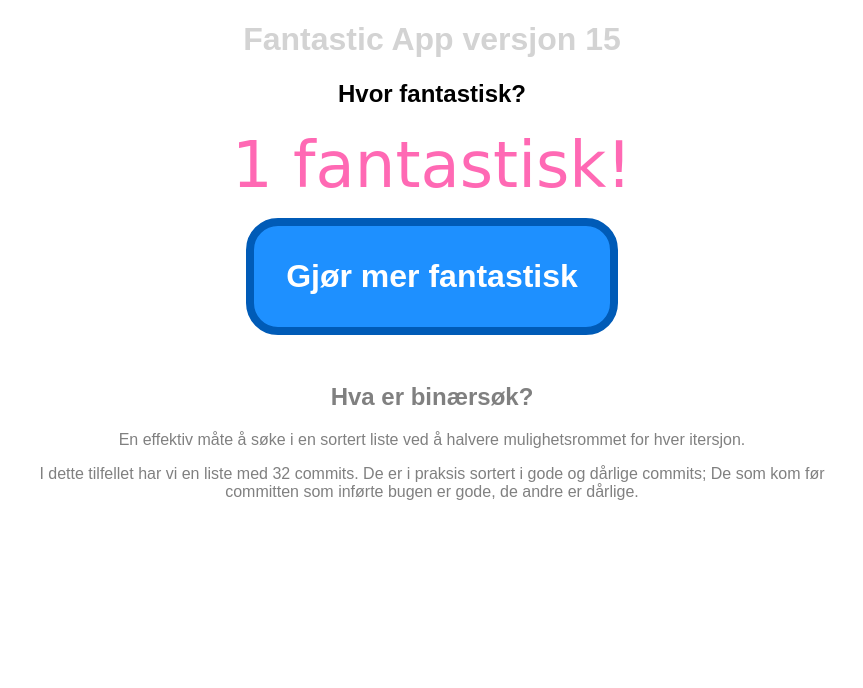
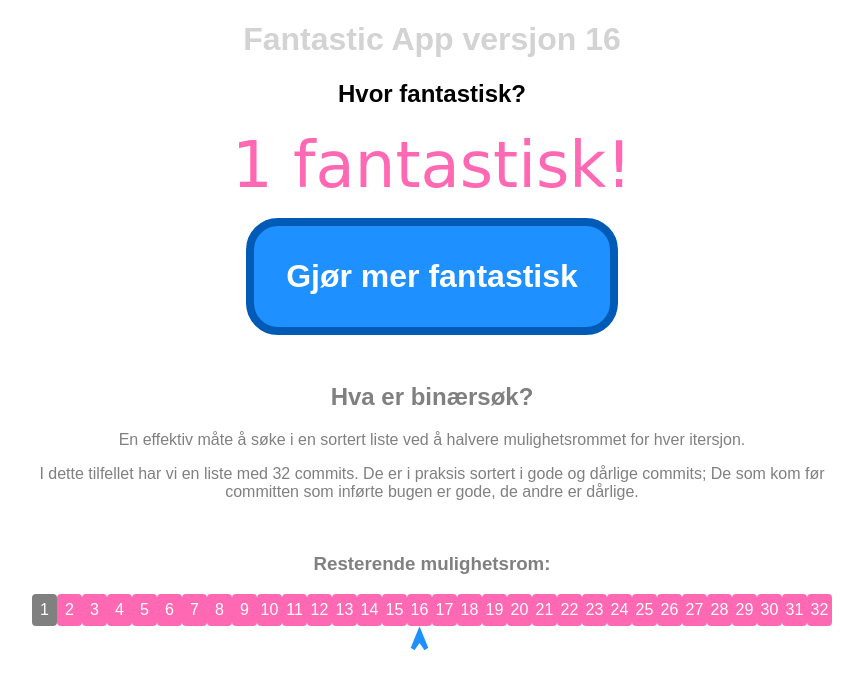
Before and after one commit to sGrevling/bisect_demo, a React app: page / in a window 1280 px wide. Shown: the top 688 px of the page, without its empty margins (208-1071 px from the left). Built offline with nearby package versions, Linux system fonts and the light colour scheme.

Commit message:
V16
(cherry picked from commit efd4c8665c977fc00462f7c5bd73caf4d2e38194)
(cherry picked from commit 6f1b3d117230b2c844fb29f0f9009c810a2fd925)

```diff
--- a/src/App.js
+++ b/src/App.js
@@ -3,7 +3,7 @@ import {BinarySearch} from "./BinarySearch";
 
 function App() {
     const [fantastic, setFantastic] = useState(1);
-    const version = 15;
+    const version = 16;
     const buttonBug = '🐛';
 
     return (
```
